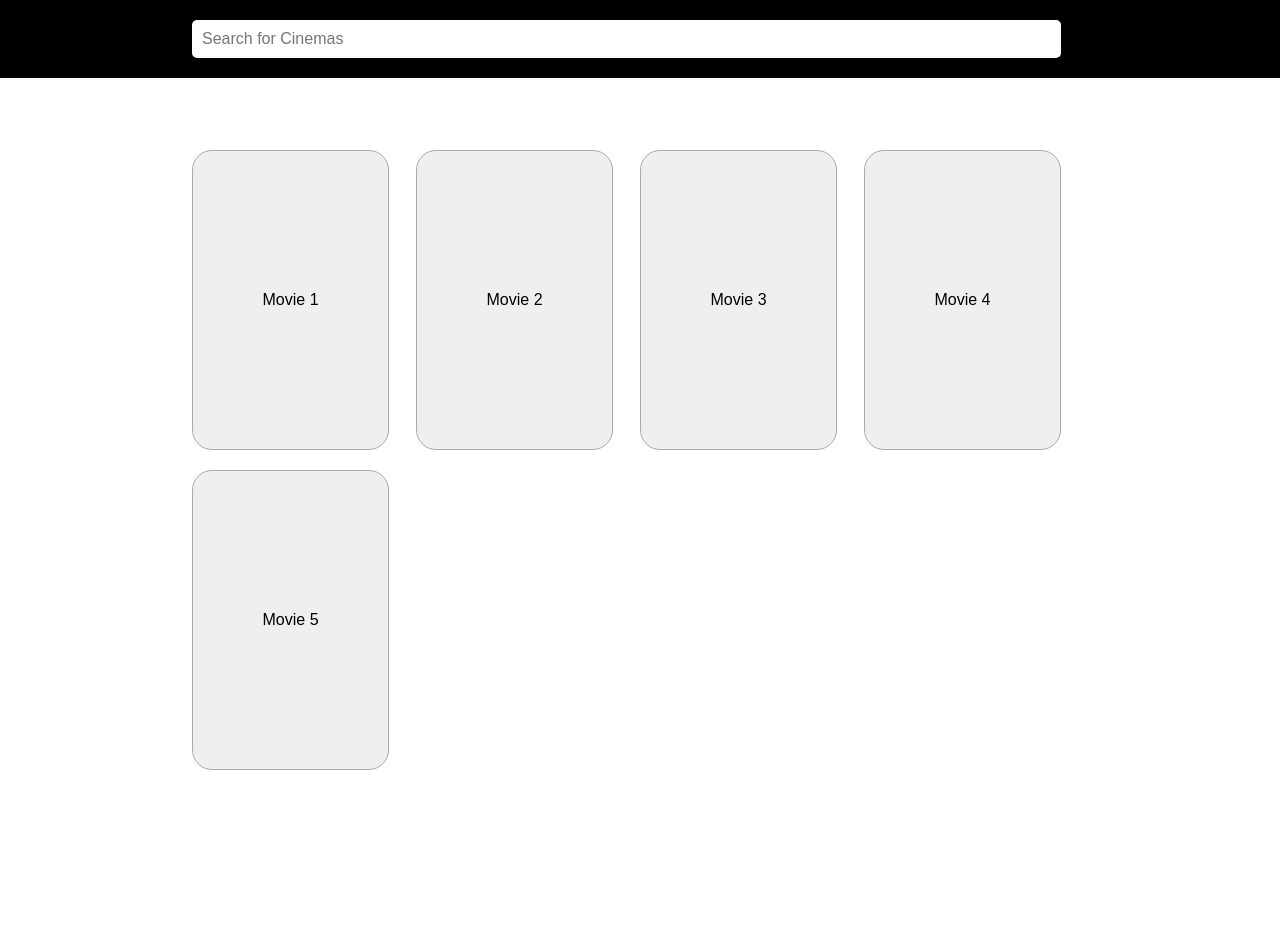
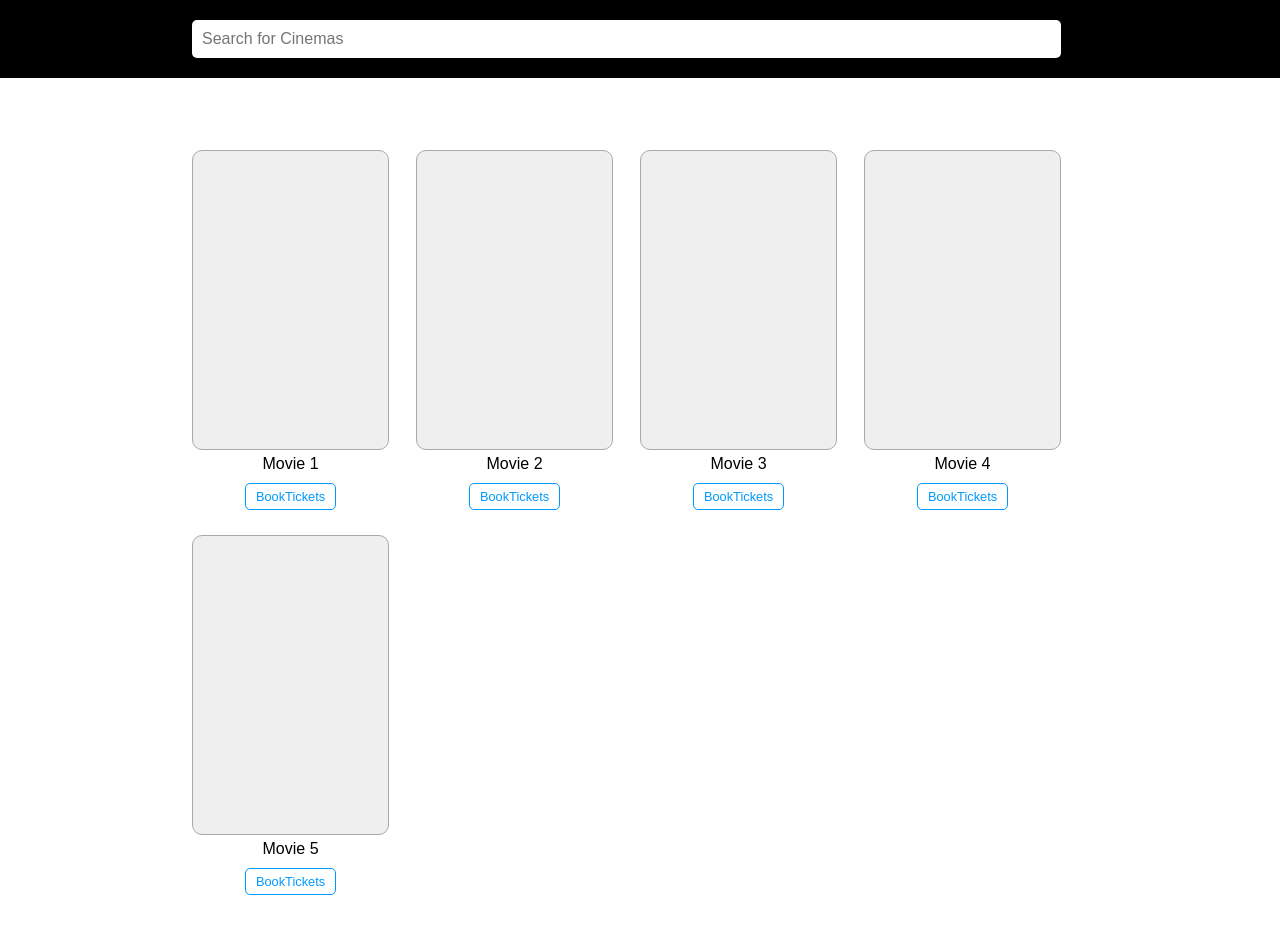
Before and after one commit to mohinderps/book-my-movie, a React app: page /#/cinema/1 in a window 1280 px wide. Before the commit the page ends 810 px from the top, so only its background shows below. Built offline with nearby package versions, Linux system fonts and the light colour scheme.

Commit message:
Added Simple Modal for Ticket Booking

```diff
--- /dev/null
+++ b/src/components/BookingForm/index.js
@@ -0,0 +1,15 @@
+import React from 'react';
+import './style.scss';
+
+class BookingForm extends React.Component {
+  render() {
+    const {seats} = this.props;
+    return (
+      <div className="BookingForm">
+        <h2>Select category</h2>
+      </div>
+    );
+  }
+}
+
+export default BookingForm;
--- a/src/components/Data/index.js
+++ b/src/components/Data/index.js
@@ -5,23 +5,73 @@ const data = [
     movies: [
       {
         id: 1,
-        name: 'Movie 1'
+        name: 'Movie 1',
+        seats: [
+          {
+            category: 'Gold',
+            seats: 30
+          },
+          {
+            category: 'Platinum',
+            seats: 20
+          }
+        ]
       },
       {
         id: 2,
-        name: 'Movie 2'
+        name: 'Movie 2',
+        seats: [
+          {
+            category: 'Gold',
+            seats: 30
+          },
+          {
+            category: 'Platinum',
+            seats: 20
+          }
+        ]
       },
       {
         id: 3,
-        name: 'Movie 3'
+        name: 'Movie 3',
+        seats: [
+          {
+            category: 'Gold',
+            seats: 30
+          },
+          {
+            category: 'Platinum',
+            seats: 20
+          }
+        ]
       },
       {
         id: 4,
-        name: 'Movie 4'
+        name: 'Movie 4',
+        seats: [
+          {
+            category: 'Gold',
+            seats: 30
+          },
+          {
+            category: 'Platinum',
+            seats: 20
+          }
+        ]
       },
       {
         id: 5,
-        name: 'Movie 5'
+        name: 'Movie 5',
+        seats: [
+          {
+            category: 'Gold',
+            seats: 30
+          },
+          {
+            category: 'Platinum',
+            seats: 20
+          }
+        ]
       }
     ]
   },
@@ -31,23 +81,73 @@ const data = [
     movies: [
       {
         id: 6,
-        name: 'Movie 6'
+        name: 'Movie 6',
+        seats: [
+          {
+            category: 'Gold',
+            seats: 30
+          },
+          {
+            category: 'Platinum',
+            seats: 20
+          }
+        ]
       },
       {
         id: 7,
-        name: 'Movie 7'
+        name: 'Movie 7',
+        seats: [
+          {
+            category: 'Gold',
+            seats: 30
+          },
+          {
+            category: 'Platinum',
+            seats: 20
+          }
+        ]
       },
       {
         id: 8,
-        name: 'Movie 8'
+        name: 'Movie 8',
+        seats: [
+          {
+            category: 'Gold',
+            seats: 30
+          },
+          {
+            category: 'Platinum',
+            seats: 20
+          }
+        ]
       },
       {
         id: 9,
-        name: 'Movie 9'
+        name: 'Movie 9',
+        seats: [
+          {
+            category: 'Gold',
+            seats: 30
+          },
+          {
+            category: 'Platinum',
+            seats: 20
+          }
+        ]
       },
       {
         id: 10,
-        name: 'Movie 10'
+        name: 'Movie 10',
+        seats: [
+          {
+            category: 'Gold',
+            seats: 30
+          },
+          {
+            category: 'Platinum',
+            seats: 20
+          }
+        ]
       }
     ]
   },
@@ -57,15 +157,45 @@ const data = [
     movies: [
       {
         id: 1,
-        name: 'Movie 1'
+        name: 'Movie 1',
+        seats: [
+          {
+            category: 'Gold',
+            seats: 30
+          },
+          {
+            category: 'Platinum',
+            seats: 20
+          }
+        ]
       },
       {
         id: 2,
-        name: 'Movie 2'
+        name: 'Movie 2',
+        seats: [
+          {
+            category: 'Gold',
+            seats: 30
+          },
+          {
+            category: 'Platinum',
+            seats: 20
+          }
+        ]
       },
       {
         id: 3,
-        name: 'Movie 3'
+        name: 'Movie 3',
+        seats: [
+          {
+            category: 'Gold',
+            seats: 30
+          },
+          {
+            category: 'Platinum',
+            seats: 20
+          }
+        ]
       }
     ]
   },
@@ -75,27 +205,87 @@ const data = [
     movies: [
       {
         id: 1,
-        name: 'Movie 1'
+        name: 'Movie 1',
+        seats: [
+          {
+            category: 'Gold',
+            seats: 30
+          },
+          {
+            category: 'Platinum',
+            seats: 20
+          }
+        ]
       },
       {
         id: 2,
-        name: 'Movie 2'
+        name: 'Movie 2',
+        seats: [
+          {
+            category: 'Gold',
+            seats: 30
+          },
+          {
+            category: 'Platinum',
+            seats: 20
+          }
+        ]
       },
       {
         id: 6,
-        name: 'Movie 6'
+        name: 'Movie 6',
+        seats: [
+          {
+            category: 'Gold',
+            seats: 30
+          },
+          {
+            category: 'Platinum',
+            seats: 20
+          }
+        ]
       },
       {
         id: 7,
-        name: 'Movie 7'
+        name: 'Movie 7',
+        seats: [
+          {
+            category: 'Gold',
+            seats: 30
+          },
+          {
+            category: 'Platinum',
+            seats: 20
+          }
+        ]
       },
       {
         id: 8,
-        name: 'Movie 8'
+        name: 'Movie 8',
+        seats: [
+          {
+            category: 'Gold',
+            seats: 30
+          },
+          {
+            category: 'Platinum',
+            seats: 20
+          }
+        ]
       },
       {
         id: 10,
-        name: 'Movie 10'
+        name: 'Movie 10',
+        seats: [
+          {
+            category: 'Gold',
+            seats: 30
+          },
+          {
+            category: 'Platinum',
+            seats: 20
+          }
+        ]
       }
     ]
   },
@@ -105,11 +295,31 @@ const data = [
     movies: [
       {
         id: 1,
-        name: 'Movie 1'
+        name: 'Movie 1',
+        seats: [
+          {
+            category: 'Gold',
+            seats: 30
+          },
+          {
+            category: 'Platinum',
+            seats: 20
+          }
+        ]
       },
       {
         id: 2,
-        name: 'Movie 2'
+        name: 'Movie 2',
+        seats: [
+          {
+            category: 'Gold',
+            seats: 30
+          },
+          {
+            category: 'Platinum',
+            seats: 20
+          }
+        ]
       }
     ]
   }
--- /dev/null
+++ b/src/components/Modal/index.js
@@ -0,0 +1,25 @@
+import React from 'react';
+import './style.scss';
+
+class Modal extends React.Component {
+  render() {
+    const {
+      handleClose,
+      show,
+      children
+    } = this.props;
+
+    const showHideClassname = show ? 'modal display-block': 'modal display-none';
+
+    return (
+      <div className={showHideClassname}>
+        <section className="modal-main">
+          {children}
+          <button type="button" onClick={handleClose}></button>
+        </section>
+      </div>
+    );
+  }
+}
+
+export default Modal;
--- /dev/null
+++ b/src/components/Modal/style.scss
@@ -0,0 +1,26 @@
+.modal {
+  position: fixed;
+  top: 0;
+  left: 0;
+  width: 100%;
+  height: 100%;
+  background: rgba(0, 0, 0, 0.6);
+
+  &.display-none {
+    display: none;
+  }
+
+  &.display-block {
+    display: block;
+  }
+
+  .modal-main {
+    position: fixed;
+    background: white;
+    width: 80%;
+    height: auto;
+    top: 50%;
+    left: 50%;
+    transform: translate(-50%, -50%);
+  }
+}
--- /dev/null
+++ b/src/components/ModalLauncher/index.js
@@ -0,0 +1,43 @@
+import React from 'react';
+import Modal from '../Modal';
+import './style.scss';
+
+class ModalLauncher extends React.Component {
+  constructor(props) {
+    super(props);
+    this.state = {
+      show: false
+    }
+    this.hideModal = this.hideModal.bind(this);
+    this.showModal = this.showModal.bind(this);
+  }
+
+  hideModal() {
+    this.setState({
+      show: false
+    });
+  }
+
+  showModal() {
+    this.setState({
+      show: true
+    })
+  }
+
+  render() {
+    const {show} = this.state;
+    const {buttonTitle, buttonClass, children} = this.props;
+    return (
+      <div>
+        <Modal handleClose={this.hideModal} show={show}>
+          {children}
+        </Modal>
+        <button type="button"
+          className={buttonClass}
+          onClick={this.showModal}>{buttonTitle}</button>
+      </div>
+    );
+  }
+}
+
+export default ModalLauncher;
--- a/src/components/Movie/index.js
+++ b/src/components/Movie/index.js
@@ -1,14 +1,27 @@
 import React from 'react';
+import {Link} from 'react-router-dom';
 import './style.scss';
+import ModalLauncher from '../ModalLauncher';
+import BookingForm from '../BookingForm';
 
 class Movie extends React.Component {
   render() {
-    const {name} = this.props;
+    const {name, seats} = this.props;
     return (
       <div className="Movie">
-        {name}
+        <div className="poster">
+        </div>
+        <div className="details">
+          <div>{name}</div>
+          <div>
+            <ModalLauncher buttonTitle="BookTickets"
+              buttonClass="book-button">
+              <BookingForm seats={seats} />
+            </ModalLauncher>
+          </div>
+        </div>
       </div>
-    )
+    );
   }
 }
 
--- a/src/components/Movie/style.scss
+++ b/src/components/Movie/style.scss
@@ -1,13 +1,41 @@
 .Movie {
-  height: 300px;
   width: 22%;
   margin-right: 3%;
   margin-bottom: 20px;
-  border: 1px solid #A9A9A9;
-  border-radius: 20px;
-  display: flex;
-  justify-content: center;
-  align-items: center;
-  background-color: #EFEFEF;
-  cursor: pointer;
+
+  .poster {
+    width: 100%;
+    height: 300px;
+    border: 1px solid #A9A9A9;
+    border-radius: 10px;
+    background-color: #EFEFEF;
+    cursor: pointer;
+  }
+
+  .details {
+    width: 100%;
+    height: auto;
+    text-align: center;
+
+    > div {
+      padding: 5px;
+    }
+
+    .book-button {
+      background: #ffffff;
+      color: #0099ff;
+      font-size: 80%;
+      font-family: inherit;
+      padding: 5px 10px;
+      border: 1px solid #0099ff;
+      border-radius: 5px;
+      cussor: pointer;
+
+      &:hover {
+        background: #0099ff;
+        color: #ffffff;
+      }
+
+    }
+  }
 }
--- a/src/components/Movies/index.js
+++ b/src/components/Movies/index.js
@@ -19,7 +19,7 @@ class Movies extends React.Component {
     return (
       <div className="Movies">
         {movies.filter(filterMovies(searchTerm))
-          .map(item => <Movie key={item.id} name={item.name} />)}
+          .map(item => <Movie key={item.id} {...item} />)}
       </div>
     );
   }
```
Also changed, not shown: src/components/BookingForm/style.scss (added), src/components/ModalLauncher/style.scss (added).
